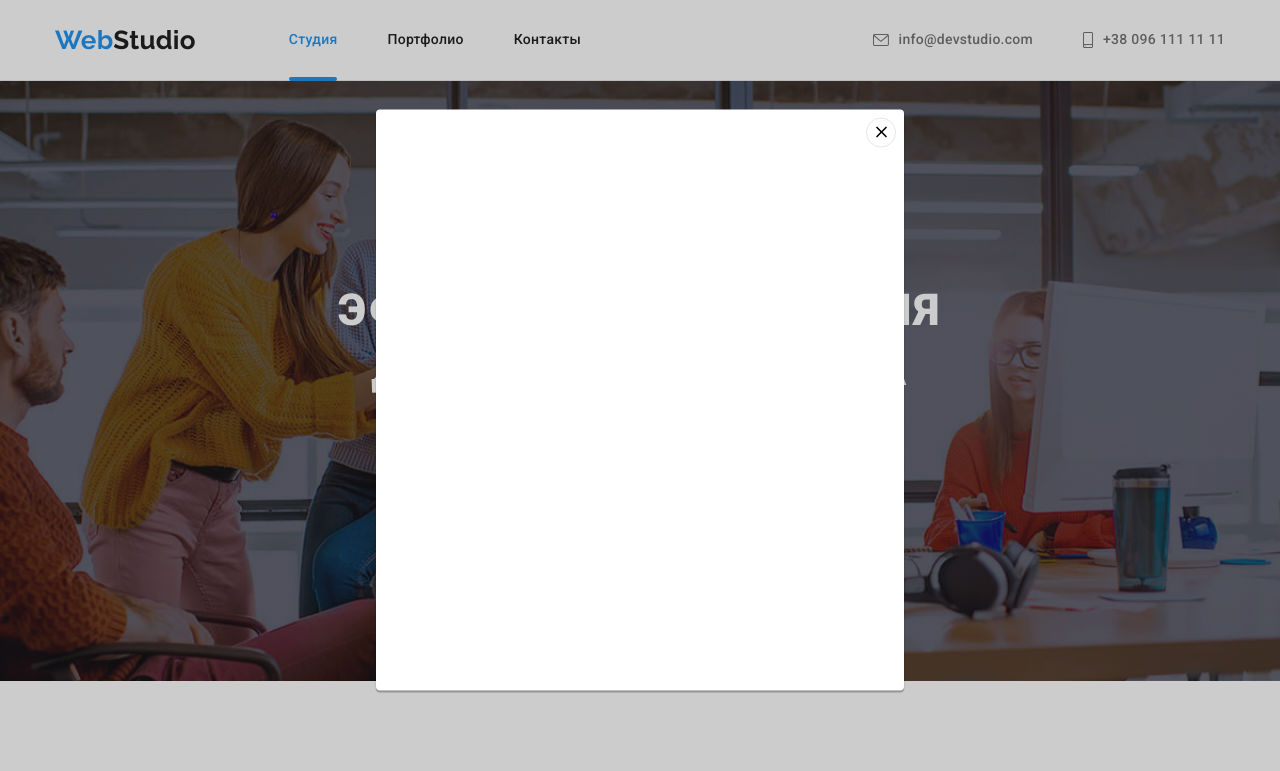
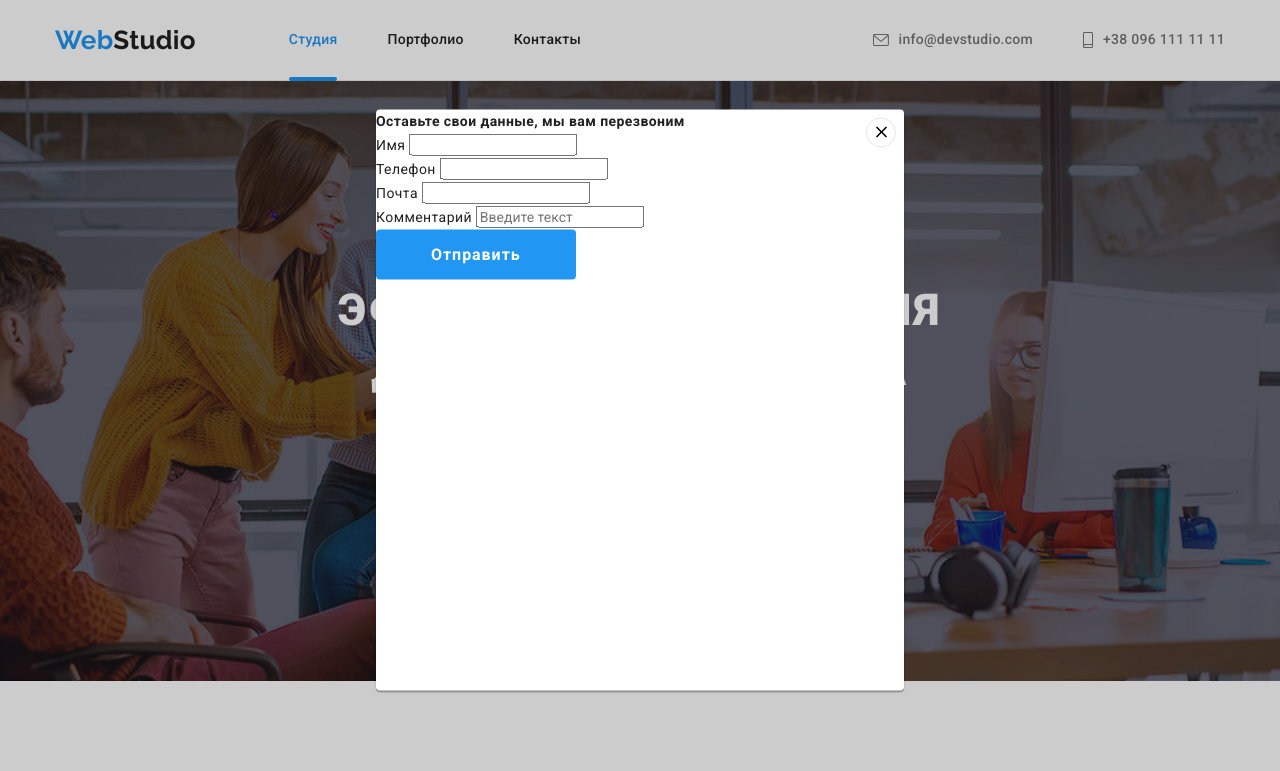
Before and after one commit to nastiglugan/goit-markup-hw-06, a plain HTML site: page index.html in a window 1280 px wide. Both pictures are taken after a click on the button "Заказать услугу". Shown: the top 771 px of the page. Drawn offline with nearby package versions, Linux system fonts and the light colour scheme.

Commit message:
html for modal's form

```diff
--- a/css/styles.css
+++ b/css/styles.css
@@ -666,3 +666,7 @@ body {
   background-color: transparent;
   cursor: pointer;
 }
+
+.modal-submit-btn {
+  padding: 10px 55px;
+}
--- a/index.html
+++ b/index.html
@@ -655,6 +655,38 @@
             <use href="./images/icons/icon.svg#close-icon"></use>
           </svg>
         </button>
+        <b class="modal-text">Оставьте свои данные, мы вам перезвоним</b>
+        <form class="modal-form">
+          <div class="form-wrapper">
+            <label for="" class="modal-label">
+              Имя
+              <input type="text" name="name" />
+            </label>
+          </div>
+
+          <div class="form-wrapper">
+            <label for="" class="modal-label">
+              Телефон
+              <input type="tel" name="phone" />
+            </label>
+          </div>
+
+          <div class="form-wrapper">
+            <label for="" class="modal-label">
+              Почта
+              <input type="emal" name="email" />
+            </label>
+          </div>
+
+          <div class="form-wrapper">
+            <label for="" class="modal-label">
+              Комментарий
+              <input type="text" name="comment" placeholder="Введите текст" />
+            </label>
+          </div>
+
+          <button class="btn modal-submit-btn" type="submit">Отправить</button>
+        </form>
       </div>
     </div>
 
```
Also changed, not shown: portfolio.html (+12 -0 lines).
